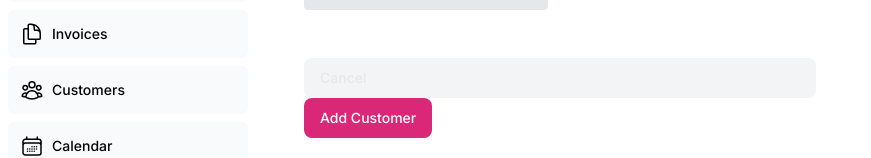
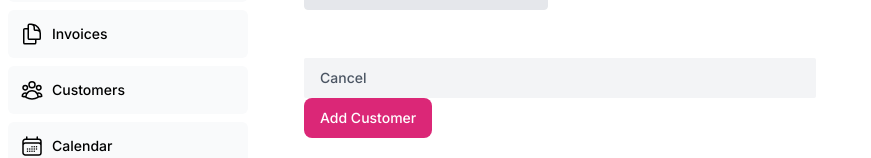
Before and after one commit to campbell-frost/bossybooks, a Next.js app: page /dashboard/customers/add in a window 1280 px wide. Shown: the part 230-388 px from the top of the page, without its empty margins (0-871 px from the left). Built offline with nearby package versions, Linux system fonts and the light colour scheme; no server answers; the database is empty; a web font is replaced by a local one.

Commit message:
update cancel size

```diff
--- a/app/ui/customers/add-form.tsx
+++ b/app/ui/customers/add-form.tsx
@@ -35,7 +35,7 @@ return (
     <Link
         href="/dashboard/customers/
         "
-        className="flex h-10 items-center rounded-lg bg-gray-100 px-4 text-sm font-medium text-gray-200 transition-colors hover:bg-gray-200"
+        className="flex h-10 items-center rounded-sm bg-gray-100 px-4 text-sm font-medium text-gray-600 transition-colors hover:bg-gray-200"
       >
         Cancel
       </Link>
```
